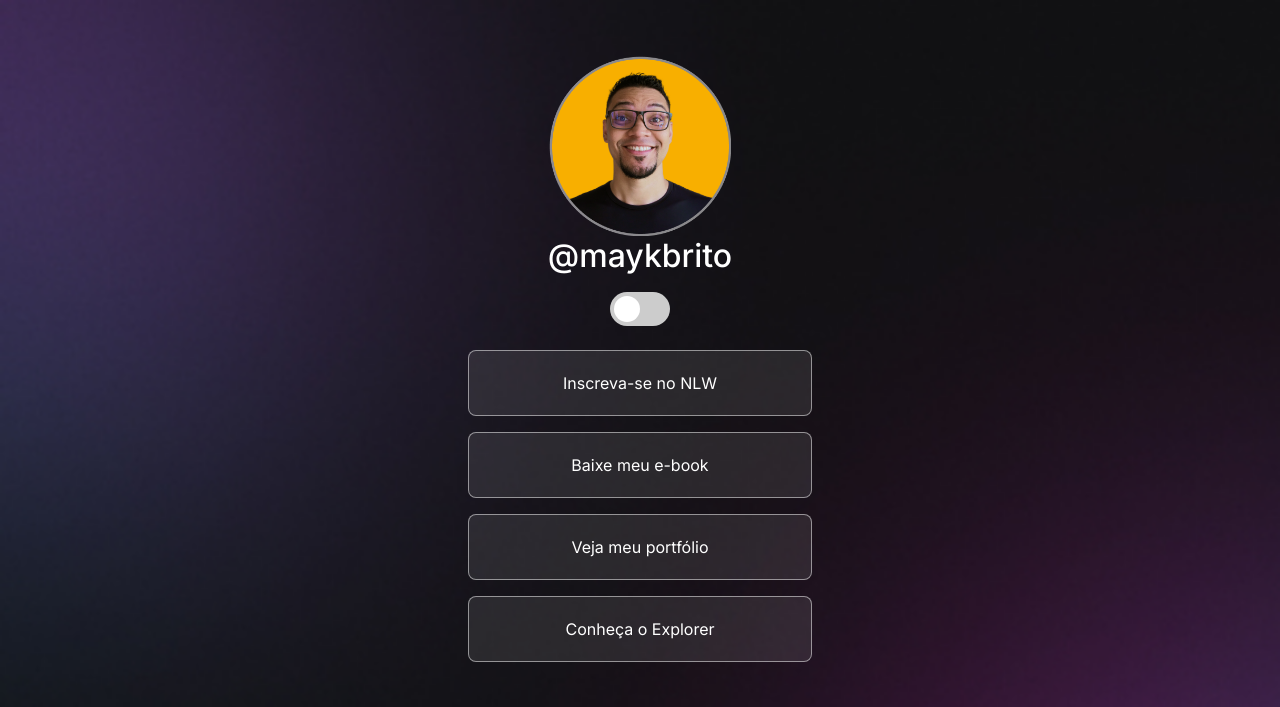
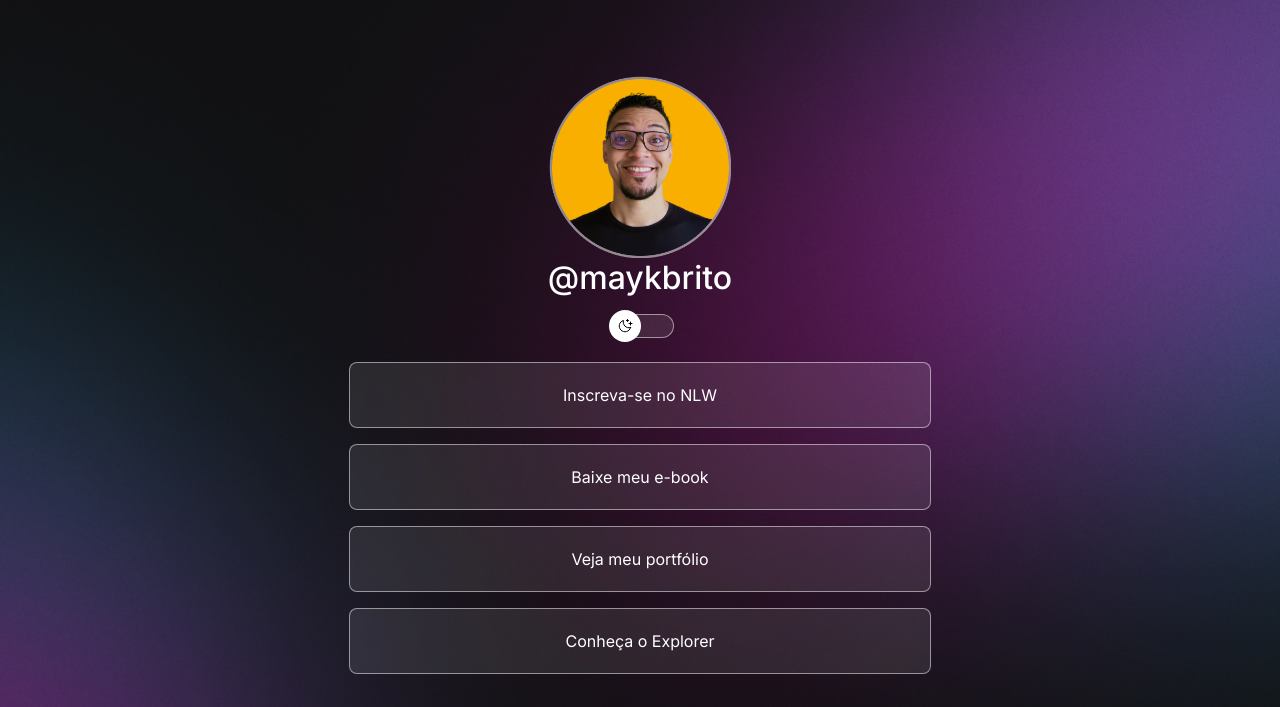
Before and after one commit to Akumanoir/devLinks-rocketseat, a plain HTML site: page index.html in a window 1280 px wide. Shown: the top 707 px of the page. Drawn offline with nearby package versions, Linux system fonts and the light colour scheme.

Commit message:
projeto finalizado

```diff
--- a/index.html
+++ b/index.html
@@ -11,7 +11,7 @@
     <title>Projeto</title>
     <link rel="stylesheet" href="./style.css">
   </head>
-  <body>
+  <body class="colors-darkmode">
     <main>
       <div id="app">
         <div id="profile" class="container grid">
@@ -25,13 +25,13 @@
           </label>
         </div>
         <div id="links" class="container grid">
-          <button type="button">Inscreva-se no NLW</button>
-          <button type="button">Baixe meu e-book</button>
-          <button type="button">Veja meu portfólio</button>
-          <button type="button">Conheça o Explorer</button>
+          <a href="#" class="button">Inscreva-se no NLW</a>
+          <a href="#" class="button">Baixe meu e-book</a>
+          <a href="#" class="button">Veja meu portfólio</a>
+          <a href="#" class="button">Conheça o Explorer</a>
         </div>
         <div id="social_links" class="container">
-          <a href="">
+          <a href="https://github.com/Rocketseat" target="_blank" rel="external">
             <ion-icon size="large" name="logo-github"></ion-icon>
           </a>
           <a href="https://www.instagram.com/rocketseat/" target="_blank" rel="external">
@@ -40,7 +40,7 @@
           <a href="https://www.youtube.com/@rocketseat" target="_blank" rel="external">
             <ion-icon size="large" name="logo-youtube"></ion-icon>
           </a>
-          <a href="">
+          <a href="https://www.linkedin.com/school/rocketseat/" target="_blank" rel="external">
             <ion-icon size="large" name="logo-linkedin"></ion-icon>
           </a>
         </div>
@@ -49,5 +49,7 @@
         </div>
       </div>
     </main>
+
+    <script src="main.js"></script>
   </body>
 </html>
--- /dev/null
+++ b/main.js
@@ -0,0 +1,25 @@
+const switchBtn = document.querySelector(".slider")
+const checkbox = document.querySelector("input[type=checkbox]")
+const image = document.querySelector("img")
+
+switchBtn.addEventListener("click", () => {
+  checkbox.checked
+    ? (document.body.classList.replace("colors-lightmode", "colors-darkmode"),
+      (image.src = "./assets/avatar.png"))
+    : (document.body.classList.replace("colors-darkmode", "colors-lightmode"),
+      (image.src = "./assets/avatar-light.png"))
+})
+
+// aprimoração do chat GPT
+
+// const switchBtn = document.querySelector(".slider")
+// const checkbox = document.querySelector("input[type=checkbox]")
+// const image = document.querySelector("img")
+
+// switchBtn.addEventListener("click", () => {
+//   document.body.classList.toggle("colors-lightmode", !checkbox.checked)
+//   document.body.classList.toggle("colors-darkmode", checkbox.checked)
+//   image.src = checkbox.checked
+//     ? "./assets/avatar.png"
+//     : "./assets/avatar-light.png"
+// })
--- a/style.css
+++ b/style.css
@@ -2,10 +2,6 @@
 
 :root {
   font-size: 62.5%;
-  --text-color: #FFFFFF;
-  --stroke: #ffffff80;
-  --surface: #ffffff18;
-  --surface_hover: #ffffff05;
 }
 
 * {
@@ -16,19 +12,56 @@
   -moz-osx-font-smoothing: grayscale;
 }
 
-html, body {
+.colors-darkmode {
+  --text-color: #ffffff;
+  --slider-check: #ffffff;
+  --highlight: #ffffff25;
+  --stroke: #ffffff80;
+  --surface: #ffffff18;
+  --surface_hover: #ffffff05;
+
+  --bg-mobile: url(./assets/bg-mobile.jpg);
+  --bg-desktop: url(./assets/bg-desktop.jpg);
+  --slider-simbol: url(./assets/moon-stars.svg);
+}
+
+.colors-lightmode {
+  --text-color: #000000;
+  --slider-check: #ffffff;
+  --highlight: #00000025;
+  --stroke: #00000080;
+  --surface: #00000018;
+  --surface_hover: #00000005;
+
+  --bg-mobile: url(./assets/bg-mobile-light.jpg);
+    --bg-desktop: url(./assets/bg-desktop-light.jpg);
+  --slider-simbol: url(./assets/sun.svg);
+}
+
+html,
+body {
   width: 100vw;
   height: 100vh;
 }
 
 body {
   font-size: 1.6rem;
-  background: url(./assets/bg-mobile.jpg) no-repeat fixed;
+  background: var(--bg-mobile) no-repeat;
   background-size: cover;
   color: var(--text-color);
 
-  font-family: 'Inter', sans-serif;
+  font-family: "Inter", sans-serif;
   line-height: 2.4rem;
+
+  padding: 2rem;
+}
+
+body::-webkit-scrollbar{
+  display: none;
+}
+
+h1 {
+  font-weight: 500;
 }
 
 a {
@@ -44,12 +77,18 @@ p > a {
   text-decoration: underline;
 }
 
+img {
+  width: 18.2rem;
+  height: 18.2rem;
+}
+
 .grid {
   display: grid;
 }
 
 #app {
-  max-width: 35rem;
+  /* max-width: 35rem; */
+  max-width: 588px;
   margin: auto;
 }
 
@@ -61,26 +100,18 @@ p > a {
 
 #profile {
   padding-top: 5.6rem;
-  gap: .8rem;
-}
-
-#profile > h1 {
-  font-weight: 500;
-}
-
-#profile > img {
-  width: 18.2rem;
+  gap: 0.8rem;
 }
 
 #links {
   gap: 1.6rem;
 }
 
-#links button {
+#links > .button {
   all: unset;
 
-  border-radius: .8rem;
-  border: .1rem solid var(--stroke);
+  border-radius: 0.8rem;
+  border: 0.1rem solid var(--stroke);
   background-color: var(--surface);
 
   width: 100%;
@@ -90,7 +121,7 @@ p > a {
   cursor: pointer;
 }
 
-#links button:hover {
+#links > .button:hover {
   background-color: var(--surface_hover);
 }
 
@@ -99,9 +130,6 @@ p > a {
   gap: 2.6rem;
   justify-content: center;
 }
-
-
-
 
 /*-------------------------------------------------------------------------------------------------------------------*/
 
@@ -113,8 +141,7 @@ p > a {
 .switch {
   position: relative;
   display: inline-block;
-  width: 60px;
-  height: 34px;
+  width: 6rem;
 }
 
 /* Hide default HTML checkbox */
@@ -132,42 +159,73 @@ p > a {
   left: 0;
   right: 0;
   bottom: 0;
-  background-color: #ccc;
-  -webkit-transition: .4s;
-  transition: .4s;
+  background-color: var(--surface);
+  border: 0.1rem solid var(--stroke);
+
+  width: 6.4rem;
+  height: 2.4rem;
+
+  -webkit-transition: 0.4s;
+  transition: 0.4s;
 }
 
-.slider:before {
+.slider::before {
   position: absolute;
   content: "";
-  height: 26px;
-  width: 26px;
-  left: 4px;
-  bottom: 4px;
-  background-color: white;
-  -webkit-transition: .4s;
-  transition: .4s;
+  height: 3.2rem;
+  width: 3.2rem;
+  left: -.2rem;
+  bottom: -.5rem;
+  z-index: 1;
+  background: var(--slider-check) var(--slider-simbol) no-repeat center center;
+  -webkit-transition: 0.4s;
+  transition: 0.4s;
+}
+
+.slider::after {
+  pointer-events: none;
+  opacity: 0;
+  position: absolute;
+  content: "";
+  height: 5rem;
+  width: 5rem;
+  left: -1.1rem;
+  bottom: -1.4rem;
+  z-index: 0;
+  background: var(--highlight);
+  -webkit-transition: 0.4s;
+  transition: 0.4s;
+
+}
+
+.slider:active::after {
+  opacity: 1;
 }
 
 input:checked + .slider {
-  background-color: #2196F3;
+  background-color: var(--surface);
 }
 
-input:focus + .slider {
-  box-shadow: 0 0 1px #2196F3;
-}
-
-input:checked + .slider:before {
-  -webkit-transform: translateX(26px);
-  -ms-transform: translateX(26px);
-  transform: translateX(26px);
+input:checked + .slider::before, input:checked + .slider::after{
+  -webkit-transform: translateX(3.6rem);
+  -ms-transform: translateX(3.6rem);
+  transform: translateX(3.6rem);
 }
 
 /* Rounded sliders */
 .slider.round {
-  border-radius: 34px;
+  border-radius: 999rem;
 }
 
-.slider.round:before {
+.slider.round::before, .slider.round::after {
   border-radius: 50%;
 }
+
+/* ===================== Media Screen =========================== */
+
+@media (min-width: 815px) {
+  body {
+    background: var(--bg-desktop) no-repeat fixed;
+    background-size: cover;
+  }
+}
```
